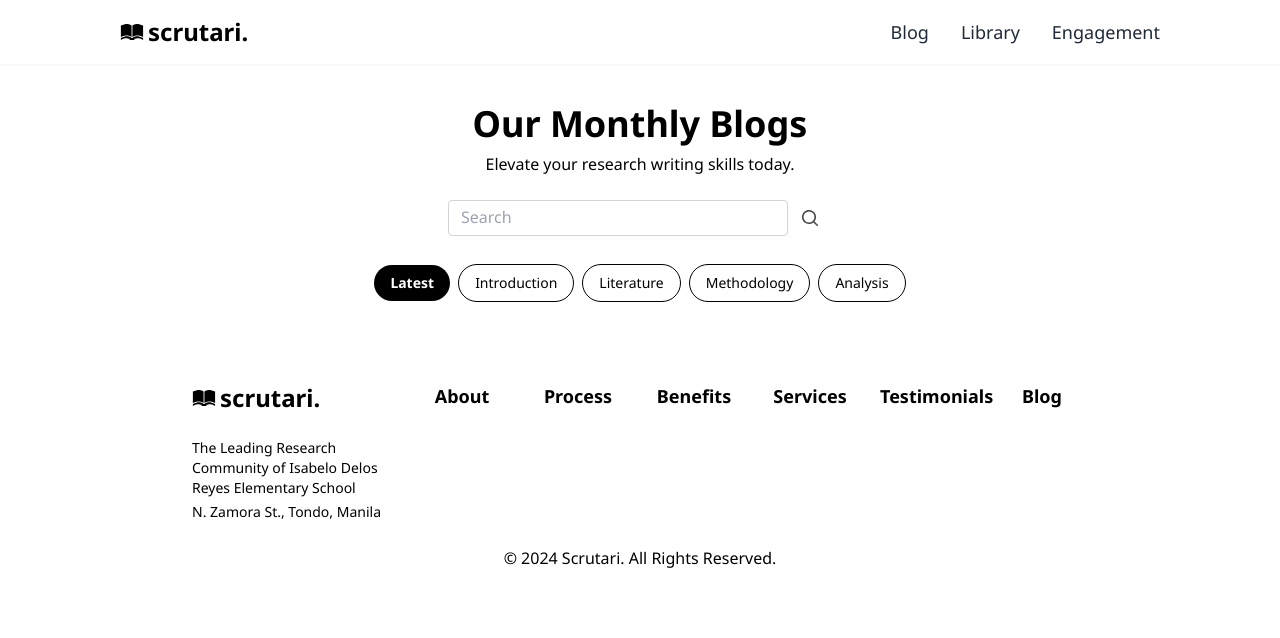
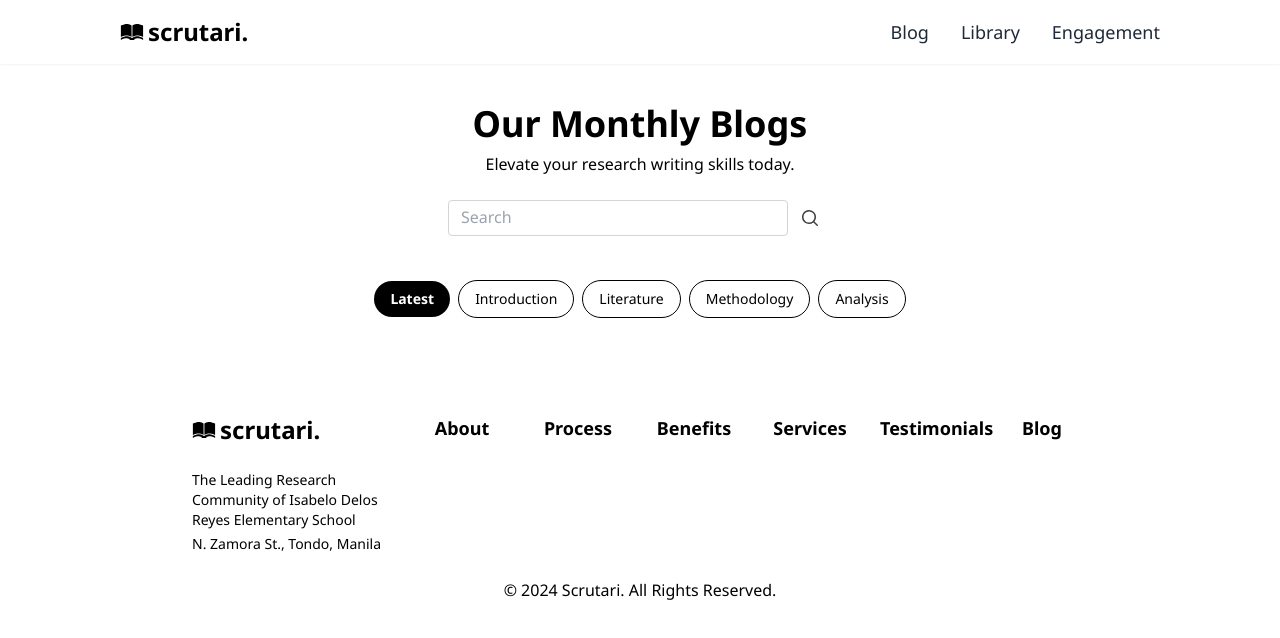
Before and after one commit to negrillojmc/scrutari, a React (Create React App) app in the folder frontend/: page /blog in a window 1280 px wide. Shown: the top 638 px of the page. Built offline with nearby package versions, Linux system fonts and the light colour scheme.

Commit message:
change in col

```diff
--- a/frontend/src/components/Categories.js
+++ b/frontend/src/components/Categories.js
@@ -5,7 +5,7 @@ const Categories = () => {
 
 
   return (
-    <div className='col-span-1 sm:col-span-12 flex flex-wrap items-center justify-center gap-2'>
+    <div className='col-span-12 flex flex-wrap my-4 items-center justify-center gap-2'>
         <button className='bg-black text-white px-4 py-2 rounded-3xl text-sm font-bold'>
             <Link to="/blog">Latest</Link>
         </button>
```
